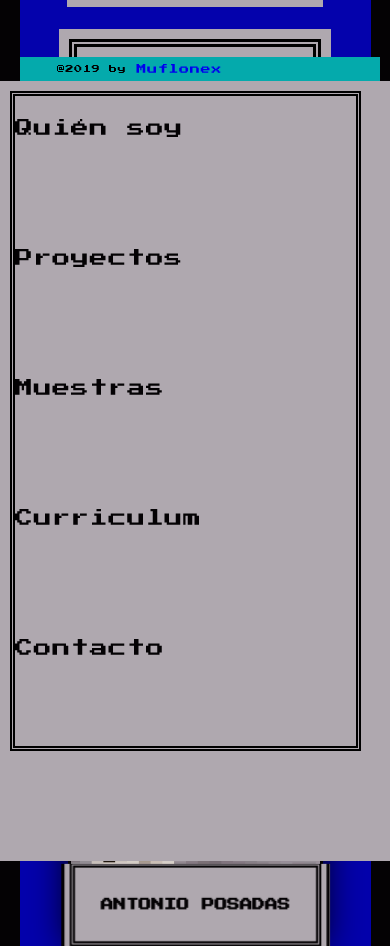
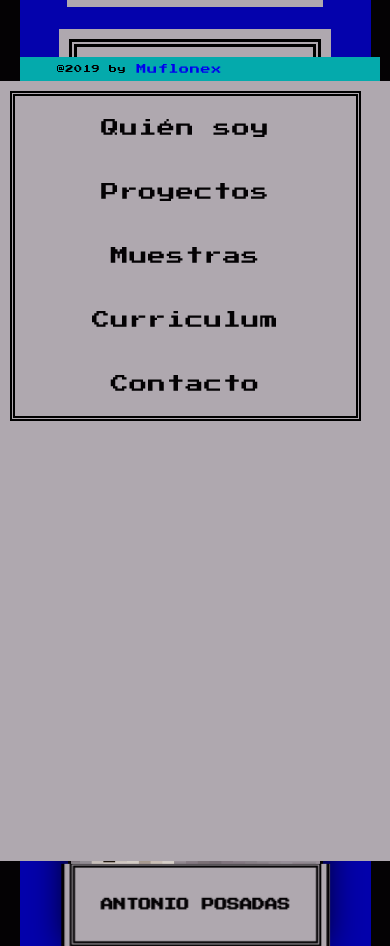
Before and after one commit to muflonex/portfolio, a plain HTML site: page index.html in a window 390 px wide. Shown: the part 763-1709 px from the top of the page. Drawn offline with nearby package versions, Linux system fonts and the light colour scheme.

Commit message:
arreglos del menú móvil

```diff
--- a/css/styles.css
+++ b/css/styles.css
@@ -752,7 +752,9 @@ section#curriculum li:not(:last-of-type)::after {
     width: 100%;
     background: var(--norton-grey);
   }
-
+  header #mobile-menu ul.menu li {
+    flex: 1 0;
+  }
   header #primary-menu {
     display: none;
   }
--- a/index.html
+++ b/index.html
@@ -37,11 +37,11 @@
       </nav>
       <nav id="mobile-menu">
         <ul class="menu row">
-          <li class="menu-item"><a href="#quien-soy">Quién soy</a></li>
-          <li class="menu-item"><a href="#proyectos">Proyectos</a></li>
-          <li class="menu-item"><a href="#muestras">Muestras</a></li>
-          <li class="menu-item"><a href="#curriculum">Curriculum</a></li>
-          <li class="menu-item"><a href="#contacto">Contacto</a></li>
+          <li class="menu-item"><a href="#quien-soy" class="centered">Quién soy</a></li>
+          <li class="menu-item"><a href="#proyectos" class="centered">Proyectos</a></li>
+          <li class="menu-item"><a href="#muestras" class="centered">Muestras</a></li>
+          <li class="menu-item"><a href="#curriculum" class="centered">Curriculum</a></li>
+          <li class="menu-item"><a href="#contacto" class="centered">Contacto</a></li>
         </ul>
       </nav>
       <button class="navbar-toggle" type="button"></button>
```
